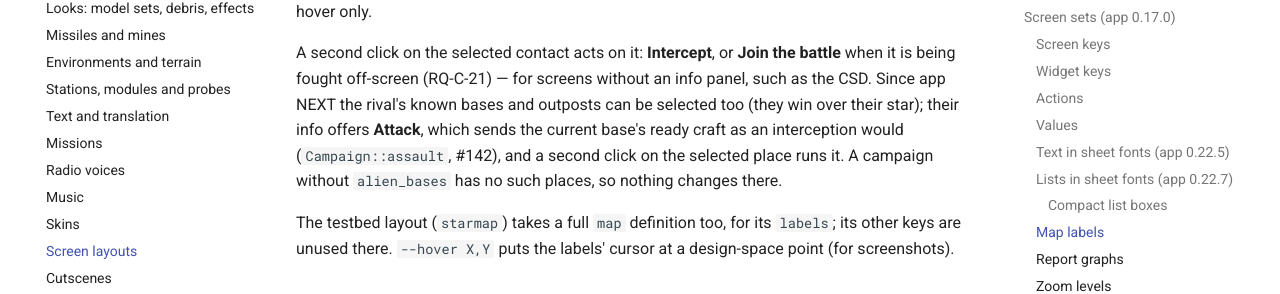
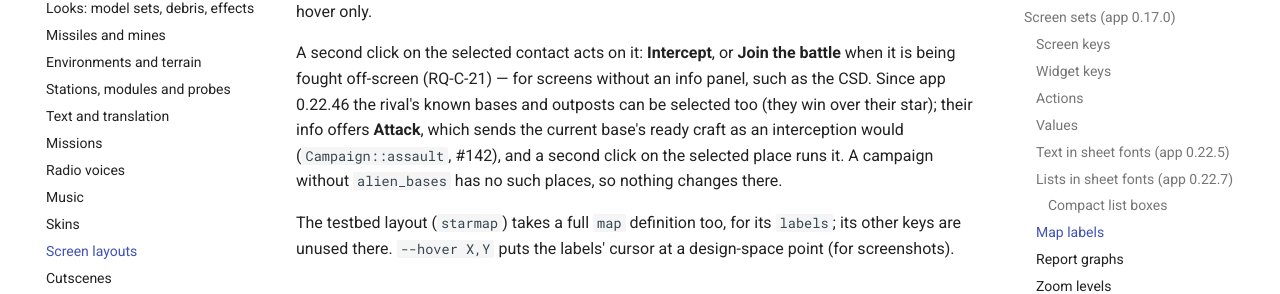
Before and after one commit to bbogovich/OpenInterceptor, an MkDocs documentation site: the page built from docs/modding/screens.md, in a window 1280 px wide and 900 px high, scrolled down 13244 px. Shown: the part 217-511 px from the top of the window. Built offline with MkDocs 1.6.1 and Material for MkDocs 9.7.7, drawn with Linux system fonts in a browser that asks for light colours.

Commit message:
Docs: app 0.22.46
Co-Authored-By: Claude Opus 5.5 <noreply@anthropic.com>

```diff
--- a/docs/modding/screens.md
+++ b/docs/modding/screens.md
@@ -388,7 +388,7 @@ only.
 
 A second click on the selected contact acts on it: **Intercept**, or **Join the battle** when it
 is being fought off-screen (RQ-C-21) — for screens without an info panel, such as the CSD.
-Since app NEXT the rival's known bases and outposts can be selected too (they win over their
+Since app 0.22.46 the rival's known bases and outposts can be selected too (they win over their
 star); their info offers **Attack**, which sends the current base's ready craft as an
 interception would (`Campaign::assault`, #142), and a second click on the selected place runs
 it. A campaign without `alien_bases` has no such places, so nothing changes there.
```
Also changed, not shown: docs/implementation/status.md (+1 -1 lines), docs/user-guide/getting-started.md (+1 -1 lines).
